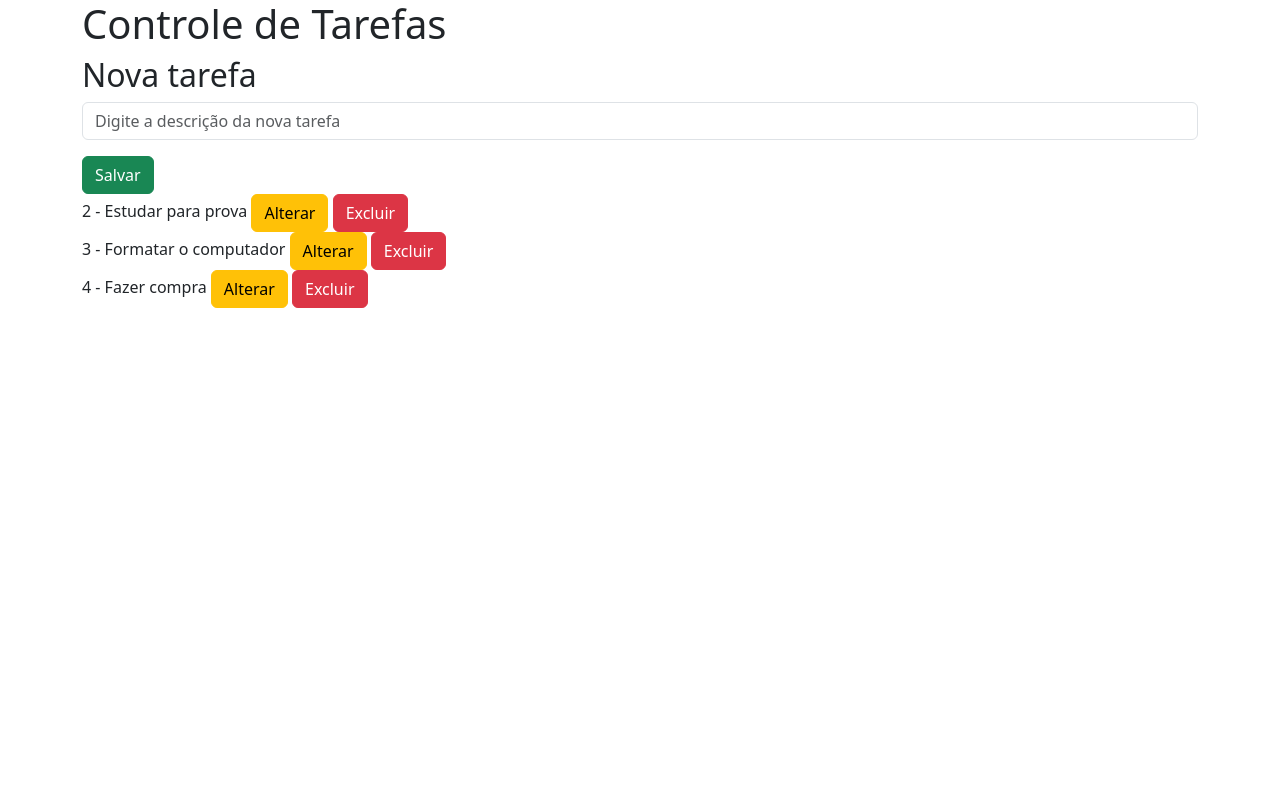
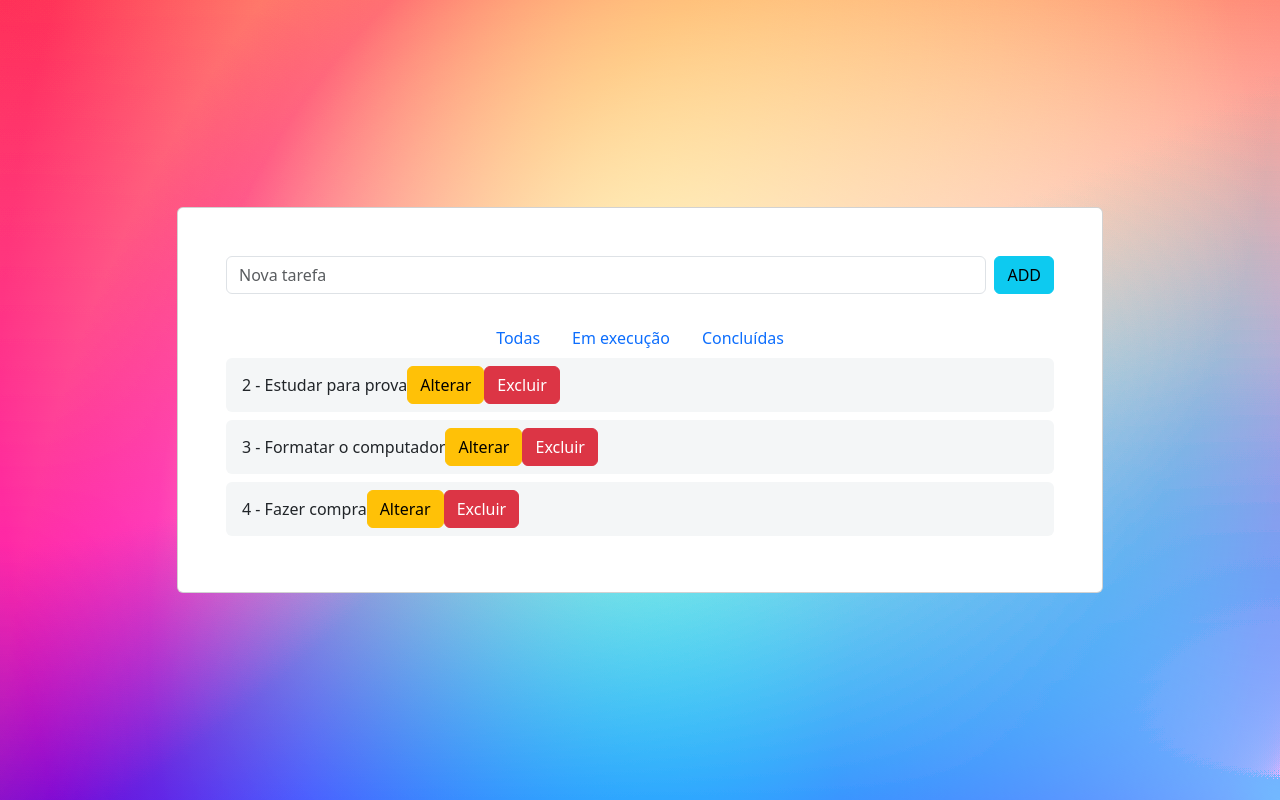
Before and after one commit to milenards/tarefas, a PHP site: page / in a window 1280 px wide. Run offline with PHP 8.4, Linux system fonts and the light colour scheme; data comes from the database, SQL or seed files in the repository.

Commit message:
formatação de tela

```diff
--- a/conexao.php
+++ b/conexao.php
@@ -1,8 +1,7 @@
 <?php
-
 $servidor = '127.0.0.1';
 $banco = 'bd_tarefas';
-$usuario = 'root1';
+$usuario = 'root';
 $senha = '';
 
 try{
--- a/index.php
+++ b/index.php
@@ -7,53 +7,75 @@
     <meta name="viewport" content="width=device-width, initial-scale=1.0">
     <title>Controle de Tarefas</title>
     <link href="https://cdn.jsdelivr.net/npm/bootstrap@5.3.0-alpha1/dist/css/bootstrap.min.css" rel="stylesheet" integrity="sha384-GLhlTQ8iRABdZLl6O3oVMWSktQOp6b7In1Zl3/Jr59b6EGGoI1aFkw7cmDA6j6gD" crossorigin="anonymous">
+    <script src="https://unpkg.com/feather-icons"></script>
+    <style>
+        .fundo {
+            background: radial-gradient(50% 123.47% at 50% 50%, #00ff94 0%, #720059 100%),
+                linear-gradient(121.28deg, #669600 0%, #ff0000 100%),
+                linear-gradient(360deg, #0029ff 0%, #8fff00 100%),
+                radial-gradient(100% 164.72% at 100% 100%, #6100ff 0%, #00ff57 100%),
+                radial-gradient(100% 148.07% at 0% 0%, #fff500 0%, #51d500 100%);
+            background-blend-mode: screen, color-dodge, overlay, difference, normal;
+        }
+
+        .fundo-cinza{
+            background-color: #f4f6f7;
+        }
+    </style>
 </head>
 
 <body>
-    <main class="container">
-        <div class="row">
-            <div class="col">
-                <h1>Controle de Tarefas</h1>
+    <section class="vh-100 fundo">
+        <div class="container py-5 h-100">
+            <div class="row d-flex justify-content-center align-items-center h-100">
+                <div class="col col-xl-10">
+                    <div class="card">
+                        <div class="card-body p-5">
+                            <form class="d-flex justify-content-center align-items-center mb-4" action="inserir-tarefa.php" method="post">
+                                <div class="form-outline flex-fill">
+                                    <input type="text" id="form2" class="form-control" placeholder="Nova tarefa" name="tarefa">
                                 </div>
-        </div>
-        <div class="row">
-            <div class="col">
-                <h2>Nova tarefa</h2>
-            </div>
-        </div>
-        <form name="nova-tarefa" action="inserir-tarefa.php" method="post">
-            <div class="row">
-                <div class="col">
-                    <input name="tarefa" class="form-control" placeholder="Digite a descrição da nova tarefa">
-                </div>
-            </div>
-            <div class="row pt-3">
-                <div class="col">
-                    <button type="submit" class="btn btn-success">Salvar</button>
-                </div>
-            </div>
+                                <button type="submit" class="btn btn-info ms-2">ADD</button>
                             </form>
+
+                            <ul class="nav justify-content-center">
+                                <li class="nav-item">
+                                    <a class="nav-link active" aria-current="page" href="#">Todas</a>
+                                </li>
+                                <li class="nav-item">
+                                    <a class="nav-link" href="#">Em execução</a>
+                                </li>
+                                <li class="nav-item">
+                                    <a class="nav-link" href="#">Concluídas<i class="bi bi-0-circle"></i>
+                                    </a>
+                                </li>
+                            </ul>
+
+
+                            <ul class="list-group mb-0">
                                 <?php
                                 include "conexao.php";
-
                                 $sqlBusca = "select * from t_tarefas";
-
                                 $todasAsTarefas = mysqli_query($conexao, $sqlBusca);
-
-        while($umaTarefa = mysqli_fetch_assoc($todasAsTarefas)){
+                                while ($umaTarefa = mysqli_fetch_assoc($todasAsTarefas)) {
                                 ?>
+                                    <li class="list-group-item d-flex align-items-center border-0 mb-2 rounded fundo-cinza">
                                         <?php echo $umaTarefa['id']; ?> -
                                         <?php echo $umaTarefa['descricao']; ?>
                                         <a class='btn btn-warning'>Alterar</a>
                                         <a class='btn btn-danger' href="excluir-tarefa.php?id=<?php echo $umaTarefa['id']; ?>">Excluir</a>
-            <br>
+                                    </li>
                                 <?php
                                 }
-
                                 mysqli_close($conexao);
                                 ?>
-    </main>
-
+                            </ul>
+                        </div>
+                    </div>
+                </div>
+            </div>
+        </div>
+    </section>
 </body>
 
 </html>
```
Lines whose indentation alone changed are shown as unchanged.
